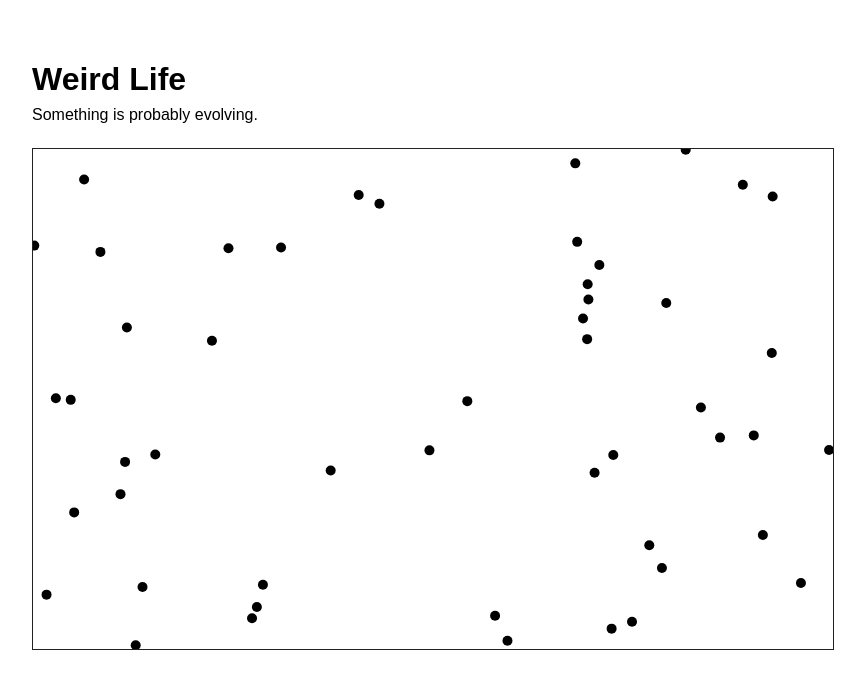
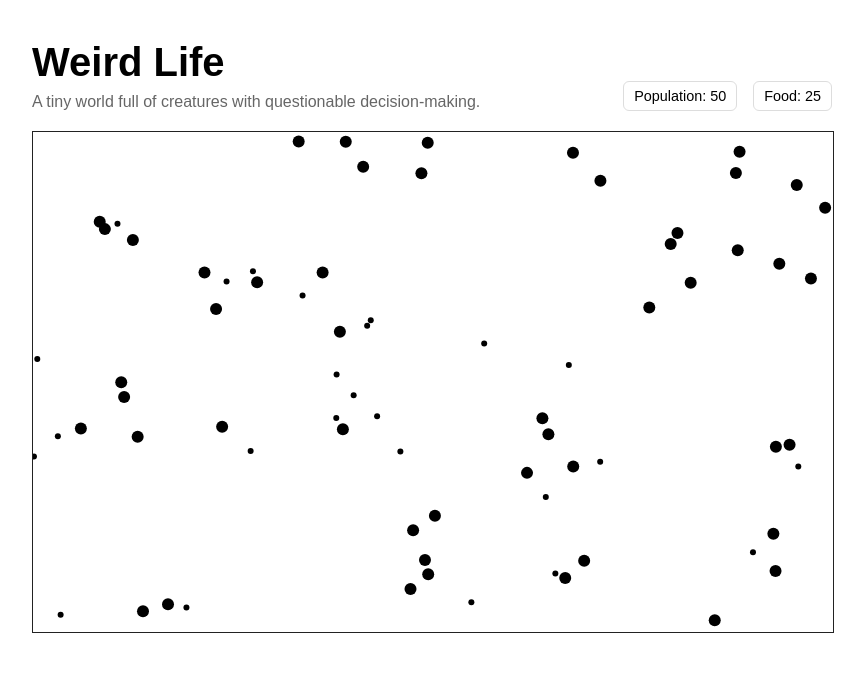
Before and after one commit to darsindavid/weird-life, a React (Vite) app: page / in a window 1280 px wide. Shown: the top 688 px of the page, without its empty margins (8-873 px from the left). Built offline with nearby package versions, Linux system fonts and the light colour scheme.

Commit message:
feat: introduce food and survival mechanics

```diff
--- a/src/App.css
+++ b/src/App.css
@@ -3,13 +3,34 @@ main {
   padding: 40px;
 }
 
+.header {
+  width: 800px;
+  display: flex;
+  justify-content: space-between;
+  align-items: end;
+  margin-bottom: 20px;
+}
+
 h1 {
-  margin-bottom: 8px;
+  margin: 0 0 8px;
+  font-size: 2.5rem;
 }
 
 p {
-  margin-top: 0;
-  margin-bottom: 24px;
+  margin: 0;
+  color: #666;
+}
+
+.stats {
+  display: flex;
+  gap: 16px;
+  font-size: 0.9rem;
+}
+
+.stats span {
+  padding: 6px 10px;
+  border: 1px solid #ddd;
+  border-radius: 6px;
 }
 
 canvas {
--- a/src/App.tsx
+++ b/src/App.tsx
@@ -1,12 +1,15 @@
-import { useEffect, useRef } from 'react'
+import { useEffect, useRef, useState } from 'react'
 import { World } from './simulation/World'
 import './App.css'
 
 const WORLD_WIDTH = 800
 const WORLD_HEIGHT = 500
+const SIMULATION_TPS = 20
 
 function App() {
   const canvasRef = useRef<HTMLCanvasElement>(null)
+  const [population, setPopulation] = useState(0)
+  const [foodCount, setFoodCount] = useState(0)
 
   useEffect(() => {
     const canvas = canvasRef.current
@@ -24,22 +27,37 @@ function App() {
     const world = new World(WORLD_WIDTH, WORLD_HEIGHT, 50)
 
     let animationFrameId: number
+    let lastSimulationTime = performance.now()
 
-    const animate = () => {
-      world.update()
+    const simulationInterval = 1000 / SIMULATION_TPS
+
+    const animate = (currentTime: number) => {
+      if (currentTime - lastSimulationTime >= simulationInterval) {
+        world.update()
+        lastSimulationTime = currentTime
+
+        setPopulation(world.blobs.length)
+        setFoodCount(world.foods.length)
+      }
 
       context.clearRect(0, 0, WORLD_WIDTH, WORLD_HEIGHT)
 
+      for (const food of world.foods) {
+        context.beginPath()
+        context.arc(food.x, food.y, 3, 0, Math.PI * 2)
+        context.fill()
+      }
+
       for (const blob of world.blobs) {
         context.beginPath()
-        context.arc(blob.x, blob.y, 5, 0, Math.PI * 2)
+        context.arc(blob.x, blob.y, 6, 0, Math.PI * 2)
         context.fill()
       }
 
       animationFrameId = requestAnimationFrame(animate)
     }
 
-    animate()
+    animationFrameId = requestAnimationFrame(animate)
 
     return () => {
       cancelAnimationFrame(animationFrameId)
@@ -48,11 +66,17 @@ function App() {
 
   return (
     <main>
-      <h1>Weird Life</h1>
+      <section className="header">
+        <div>
+          <h1>Weird Life</h1>
+          <p>A tiny world full of creatures with questionable decision-making.</p>
+        </div>
 
-      <p>
-        Something is probably evolving.
-      </p>
+        <div className="stats">
+          <span>Population: {population}</span>
+          <span>Food: {foodCount}</span>
+        </div>
+      </section>
 
       <canvas
         ref={canvasRef}
--- a/src/simulation/Blob.ts
+++ b/src/simulation/Blob.ts
@@ -1,3 +1,5 @@
+import { Food } from './Food'
+
 export class Blob {
   x: number
   y: number
@@ -5,6 +7,11 @@ export class Blob {
   vy: number
   energy: number
   age: number
+
+  private readonly maxSpeed = 1.5
+  private readonly energyDrain = 0.02
+  private readonly foodDetectionRange = 120
+  private readonly eatingDistance = 8
 
   constructor(x: number, y: number) {
     this.x = x
@@ -17,20 +24,106 @@ export class Blob {
     this.age = 0
   }
 
-  update(width: number, height: number) {
+  update(width: number, height: number, foods: Food[]) {
+    this.age += 1
+    this.energy -= this.energyDrain
+
+    const nearestFood = this.findNearestFood(foods)
+
+    if (nearestFood) {
+      this.moveTowards(nearestFood.x, nearestFood.y)
+    } else {
+      this.wander()
+    }
+
     this.x += this.vx
     this.y += this.vy
 
-    this.age += 1
-    this.energy -= 0.05
+    this.handleBoundaries(width, height)
 
+    this.tryToEat(nearestFood, foods)
+  }
+
+  private findNearestFood(foods: Food[]) {
+    let nearestFood: Food | null = null
+    let nearestDistance = this.foodDetectionRange
+
+    for (const food of foods) {
+      const distance = this.distanceTo(food.x, food.y)
+
+      if (distance < nearestDistance) {
+        nearestDistance = distance
+        nearestFood = food
+      }
+    }
+
+    return nearestFood
+  }
+
+  private moveTowards(targetX: number, targetY: number) {
+    const dx = targetX - this.x
+    const dy = targetY - this.y
+    const distance = Math.sqrt(dx * dx + dy * dy)
+
+    if (distance === 0) {
+      return
+    }
+
+    this.vx += (dx / distance) * 0.05
+    this.vy += (dy / distance) * 0.05
+
+    this.limitSpeed()
+  }
+
+  private wander() {
+    this.vx += (Math.random() - 0.5) * 0.08
+    this.vy += (Math.random() - 0.5) * 0.08
+
+    this.limitSpeed()
+  }
+
+  private limitSpeed() {
+    const speed = Math.sqrt(this.vx * this.vx + this.vy * this.vy)
+
+    if (speed > this.maxSpeed) {
+      this.vx = (this.vx / speed) * this.maxSpeed
+      this.vy = (this.vy / speed) * this.maxSpeed
+    }
+  }
+
+  private handleBoundaries(width: number, height: number) {
     if (this.x <= 0 || this.x >= width) {
       this.vx *= -1
+      this.x = Math.max(0, Math.min(this.x, width))
     }
 
     if (this.y <= 0 || this.y >= height) {
       this.vy *= -1
+      this.y = Math.max(0, Math.min(this.y, height))
     }
+  }
+
+  private tryToEat(food: Food | null, foods: Food[]) {
+    if (!food) {
+      return
+    }
+
+    if (this.distanceTo(food.x, food.y) <= this.eatingDistance) {
+      this.energy += food.energy
+
+      const foodIndex = foods.indexOf(food)
+
+      if (foodIndex !== -1) {
+        foods.splice(foodIndex, 1)
+      }
+    }
+  }
+
+  private distanceTo(x: number, y: number) {
+    const dx = x - this.x
+    const dy = y - this.y
+
+    return Math.sqrt(dx * dx + dy * dy)
   }
 
   isAlive() {
--- /dev/null
+++ b/src/simulation/Food.ts
@@ -0,0 +1,11 @@
+export class Food {
+  x: number
+  y: number
+  energy: number
+
+  constructor(x: number, y: number, energy = 25) {
+    this.x = x
+    this.y = y
+    this.energy = energy
+  }
+}
--- a/src/simulation/World.ts
+++ b/src/simulation/World.ts
@@ -1,17 +1,27 @@
 import { Blob } from './Blob'
+import { Food } from './Food'
 
 export class World {
   width: number
   height: number
   blobs: Blob[]
+  foods: Food[]
+
+  private readonly foodSpawnChance = 0.04
+  private readonly maxFood = 150
 
   constructor(width: number, height: number, initialPopulation: number) {
     this.width = width
     this.height = height
     this.blobs = []
+    this.foods = []
 
     for (let i = 0; i < initialPopulation; i++) {
       this.addRandomBlob()
+    }
+
+    for (let i = 0; i < 50; i++) {
+      this.addRandomFood()
     }
   }
 
@@ -24,11 +34,32 @@ export class World {
     this.blobs.push(blob)
   }
 
+  addRandomFood() {
+    if (this.foods.length >= this.maxFood) {
+      return
+    }
+
+    const food = new Food(
+      Math.random() * this.width,
+      Math.random() * this.height,
+    )
+
+    this.foods.push(food)
+  }
+
   update() {
+    this.spawnFood()
+
     for (const blob of this.blobs) {
-      blob.update(this.width, this.height)
+      blob.update(this.width, this.height, this.foods)
     }
 
     this.blobs = this.blobs.filter((blob) => blob.isAlive())
   }
+
+  private spawnFood() {
+    if (Math.random() < this.foodSpawnChance) {
+      this.addRandomFood()
+    }
+  }
 }
```
